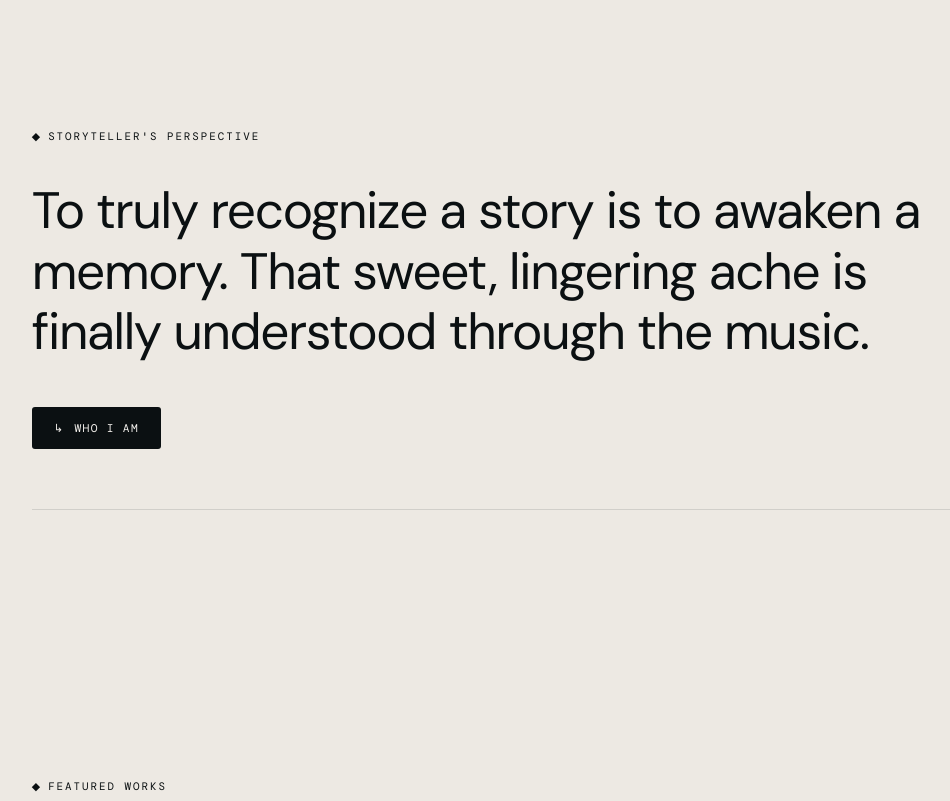
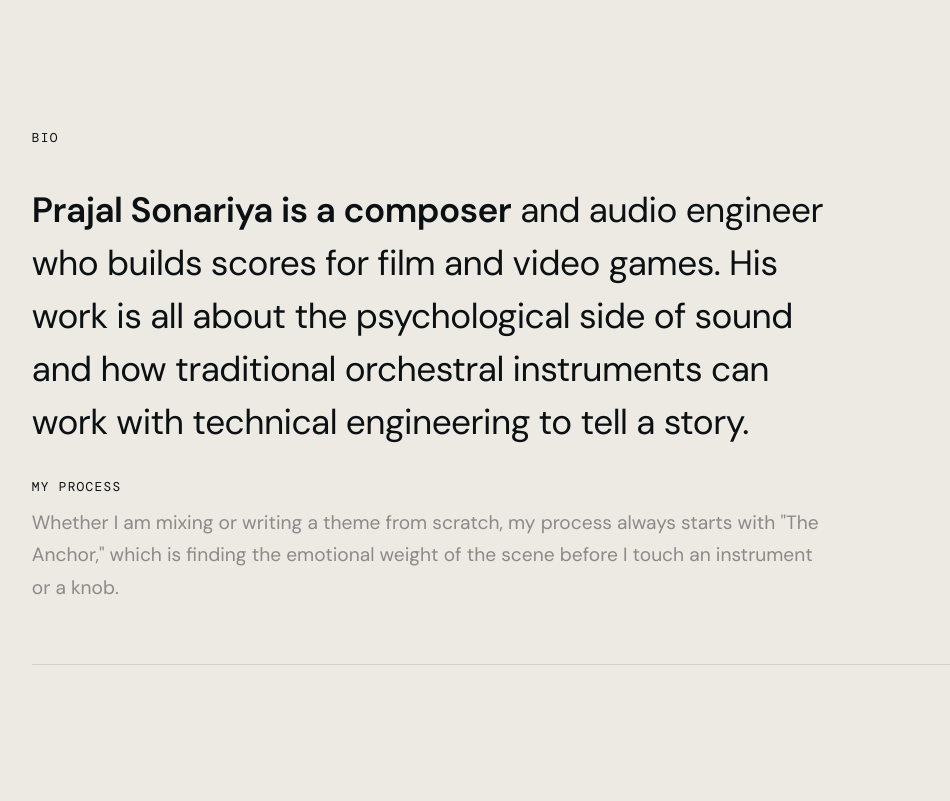
Before and after one commit to prajalsonariya/Portfolio-Website, a React (Vite) app: page / in a window 1280 px wide. Shown: the part 800-1601 px from the top of the page, without its empty margins (45-995 px from the left). Built offline with nearby package versions, Linux system fonts and the light colour scheme; a web font is replaced by a local one.

Commit message:
Update bio section and navbar fade animation

```diff
--- a/src/App.css
+++ b/src/App.css
@@ -203,21 +203,44 @@ body.page-loading * {
 
 .about__tag {
   font-family: var(--font-mono);
-  font-size: 0.68rem;
-  letter-spacing: 0.18em;
+  font-size: 0.8rem;
+  letter-spacing: 0.1em;
   color: var(--text-dark);
   margin-bottom: 36px;
-  display: flex;
-  align-items: center;
+  text-transform: uppercase;
+}
+
+.about__bio {
+  max-width: 800px;
 }
 
 .about__headline {
-  font-size: clamp(1.75rem, 4vw, 3.2rem);
+  font-size: clamp(1.4rem, 3vw, 2.2rem);
   font-weight: 400;
-  line-height: 1.18;
-  letter-spacing: -0.025em;
+  line-height: 1.5;
+  letter-spacing: -0.015em;
+  margin-bottom: 32px;
+  color: var(--text-dark);
+}
+
+.about__headline strong {
+  font-weight: 600;
+}
+
+.about__subhead {
+  font-family: var(--font-mono);
+  font-size: 0.8rem;
+  letter-spacing: 0.1em;
+  color: var(--text-dark);
+  margin-bottom: 12px;
+  text-transform: uppercase;
+}
+
+.about__body {
+  font-size: clamp(1rem, 1.5vw, 1.2rem);
+  line-height: 1.7;
+  color: var(--text-muted);
   margin-bottom: 44px;
-  color: var(--text-dark);
 }
 
 .about__divider {
--- a/src/App.jsx
+++ b/src/App.jsx
@@ -130,17 +130,7 @@ function App() {
       },
     });
 
-    gsap.from('.about__cta', {
-      y: 20,
-      opacity: 0,
-      duration: 1,
-      ease: 'power3.out',
-      delay: 0.3,
-      scrollTrigger: {
-        trigger: '.about',
-        start: 'top 65%',
-      },
-    });
+
 
     // ─── Works section ───
     gsap.from('.section-tag', {
@@ -298,15 +288,16 @@ function App() {
       {/* ─── About ─── */}
       <section className="about" id="about">
         <div className="about__inner">
-          <p className="about__tag">
-            <span className="tag-diamond">◆</span> STORYTELLER'S PERSPECTIVE
-          </p>
-          <h2 className="about__headline">
-            To truly recognize a story is to awaken a memory. That sweet, lingering ache is finally understood through the music.
-          </h2>
-          <a href="#contact" className="about__cta cta-btn" data-cursor-hover>
-            <span>↳</span> WHO I AM
-          </a>
+          <p className="about__tag">BIO</p>
+          <div className="about__bio">
+            <h2 className="about__headline">
+              <strong>Prajal Sonariya is a composer</strong> and audio engineer who builds scores for film and video games. His work is all about the psychological side of sound and how traditional orchestral instruments can work with technical engineering to tell a story.
+            </h2>
+            <h3 className="about__subhead">MY PROCESS</h3>
+            <p className="about__body">
+              Whether I am mixing or writing a theme from scratch, my process always starts with &quot;The Anchor,&quot; which is finding the emotional weight of the scene before I touch an instrument or a knob.
+            </p>
+          </div>
         </div>
         <div className="about__divider" />
       </section>
--- a/src/components/Navbar.css
+++ b/src/components/Navbar.css
@@ -3,7 +3,7 @@
   position: fixed;
   bottom: 20px;
   left: 50%;
-  transform: translateX(-50%);
+  transform: translateX(-50%) translateY(20px);
   width: calc(100% - 40px);
   max-width: 1200px;
   height: var(--nav-height);
@@ -14,10 +14,15 @@
   justify-content: space-between;
   padding: 0 24px;
   z-index: 1000;
-  transition: box-shadow 0.4s ease;
+  opacity: 0;
+  pointer-events: none;
+  transition: opacity 0.6s ease, transform 0.6s cubic-bezier(0.16, 1, 0.3, 1), box-shadow 0.4s ease;
 }
 
 .navbar--scrolled {
+  opacity: 1;
+  pointer-events: auto;
+  transform: translateX(-50%) translateY(0);
   box-shadow: 0 8px 40px rgba(0, 0, 0, 0.3);
 }
 
--- a/src/components/Navbar.jsx
+++ b/src/components/Navbar.jsx
@@ -15,8 +15,9 @@ const Navbar = () => {
 
   useEffect(() => {
     const handleScroll = () => {
-      setScrolled(window.scrollY > 50);
+      setScrolled(window.scrollY > 150);
     };
+    handleScroll();
     window.addEventListener('scroll', handleScroll, { passive: true });
     return () => window.removeEventListener('scroll', handleScroll);
   }, []);
```
